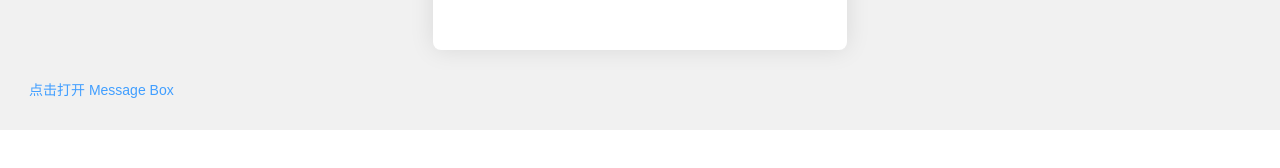
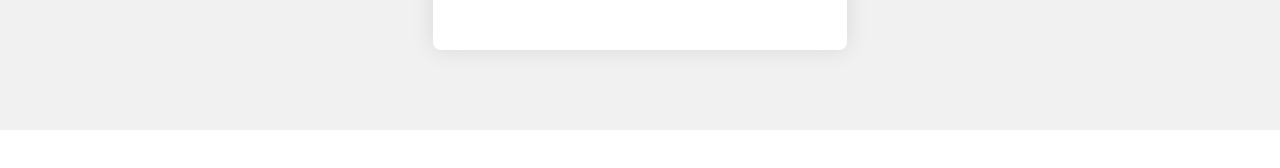
Before and after one commit to bikaiqiao/my-project, a Vue app: page /login in a window 1280 px wide. Shown: the part 430-598 px from the top of the page. Built offline with nearby package versions, Linux system fonts and the light colour scheme.

Commit message:
提交带有登入成功跳转的login

```diff
--- a/src/api/axios/ApiAxios.js
+++ b/src/api/axios/ApiAxios.js
@@ -11,14 +11,12 @@ const httpService = axios.create({
 // request拦截器
 httpService.interceptors.request.use(
     config => {
-        console.log(config.data.requestInterceptors);
         if (config.data.requestInterceptors == false) {
 
         } else {
             // 让每个请求携带token
             config.headers.Authorization = 'Bearer ' + Cookies.get("token");
         }
-        console.log(config)
         return config;
     },
     error => {
@@ -80,7 +78,7 @@ export function getWithURL(url, params = {}) {
                 params: params,
                 data: { requestInterceptors: false }
             }).then(response => {
-                console.log(response);
+                // console.log(response);
                 resolve(response);
             })
             .catch(error => {
--- a/src/pages/login.vue
+++ b/src/pages/login.vue
@@ -33,10 +33,7 @@
         </el-col>
       </el-row>
     </el-main>
-    <el-footer>
-      &nbsp;
-      <el-button type="text" @click="upRisk">点击打开 Message Box</el-button>
-    </el-footer>
+    <el-footer>&nbsp;</el-footer>
   </el-container>
 </template>
 <style src="../../static\css\login.css"></style>
@@ -60,7 +57,7 @@
 
 <script>
 import qs from "qs";
-var time = 10;
+var time = 5;
 export default {
   data() {
     return {
@@ -80,67 +77,41 @@ export default {
       // this.axios.get('https://www.tianqiapi.com/api/?version=v1&cityid=101110101&appid=[appid]&appsecret=[appsecret]', {
       this.$axios
         .postWithURL("login", qsParameter)
-        .then(function(response) {
-          if (response.data.code == 200) {
-          }
+        .then(response => {
+          // this.myAlert();
+          this.open1();
           console.log(response);
         })
         .catch(function(error) {
           console.error(error);
         });
     },
-
+    open1() {
+      this.$message({
+        showClose: true,
+        message: "登入成功,将在5秒后跳转",
+        type: "success",
+        duration: 5000
+      });
+      this.reverseTime();
+    },
+    reverseTime() {
+      console.log(time);
+      var y = time--;
+      if (y > 0) {
+        setTimeout(this.reverseTime, 1000);
+      }else{
+        this.$router.replace({ path: "/index" });
+      }
+    }
     /*
-    *下面的代码暂时还不能使用
-    */
-    open1() {
-      console.log(this);
-      this.$alert("<strong>这是 <i>HTML</i> 片段</strong>", "HTML 片段", {
-        dangerouslyUseHTMLString: true
-      });
-    },
-    // open(text, title) {
-    //   console.log(this);
-    //   this.$alert(text, title, {
-    //     confirmButtonText: "确定",
-    // reverseTime() {
-    //   // var x = document.getElementById("show");
-    //   var y = time--;
-    //   if (time == 3) {
-    //     callback: action => {
-    //       window.location.href = "/register";
-    //     };
-    //   }
-    //   // x.innerHTML = y;
-    //   setTimeout(this.reverseTime, 1000);
-    // },
-    // callback: action => {
-    //   window.location.href = "/register";
-    // }
+     *下面的代码暂时还不能使用
+     */
+    // myAlert() {
+    //   this.$alert("<strong>这是 <i>HTML</i> 片段</strong>", "HTML 片段", {
+    //     dangerouslyUseHTMLString: true
     //   });
     // },
-    upRisk() {
-      if (1) {
-        (this.fullscreenLoading = false),
-          this.$confirm("您的风险测评已经超过一年, 点击确定重新测评?", "提示", {
-            confirmButtonText: "确定",
-            cancelButtonText: "取消",
-            type: "warning",
-            center: true
-          })
-            .then(action => {
-              if (action === "confirm") {
-                this.$router.replace({ path: "/account/risk_test" });
-              }
-            })
-            .catch(() => {
-              this.$message({
-                type: "info",
-                message: "已取消重新测评"
-              });
-            });
-      }
-    }
   }
 };
 </script>
--- a/src/pages/register.vue
+++ b/src/pages/register.vue
@@ -99,9 +99,9 @@ export default {
         .then((response) => {
           if (response.data == true) {
             //如果返回值是true的话则用户名不能通过
-            this.isInputIcon=true ;
+            console.log(this);
+            this.isInputIcon=true;
             this.notInputIcon=false;
-            // console.log(response);
           } else {
             //如果返回值不是true的话则用户名可以通过
             this.isInputIcon=false;
```
